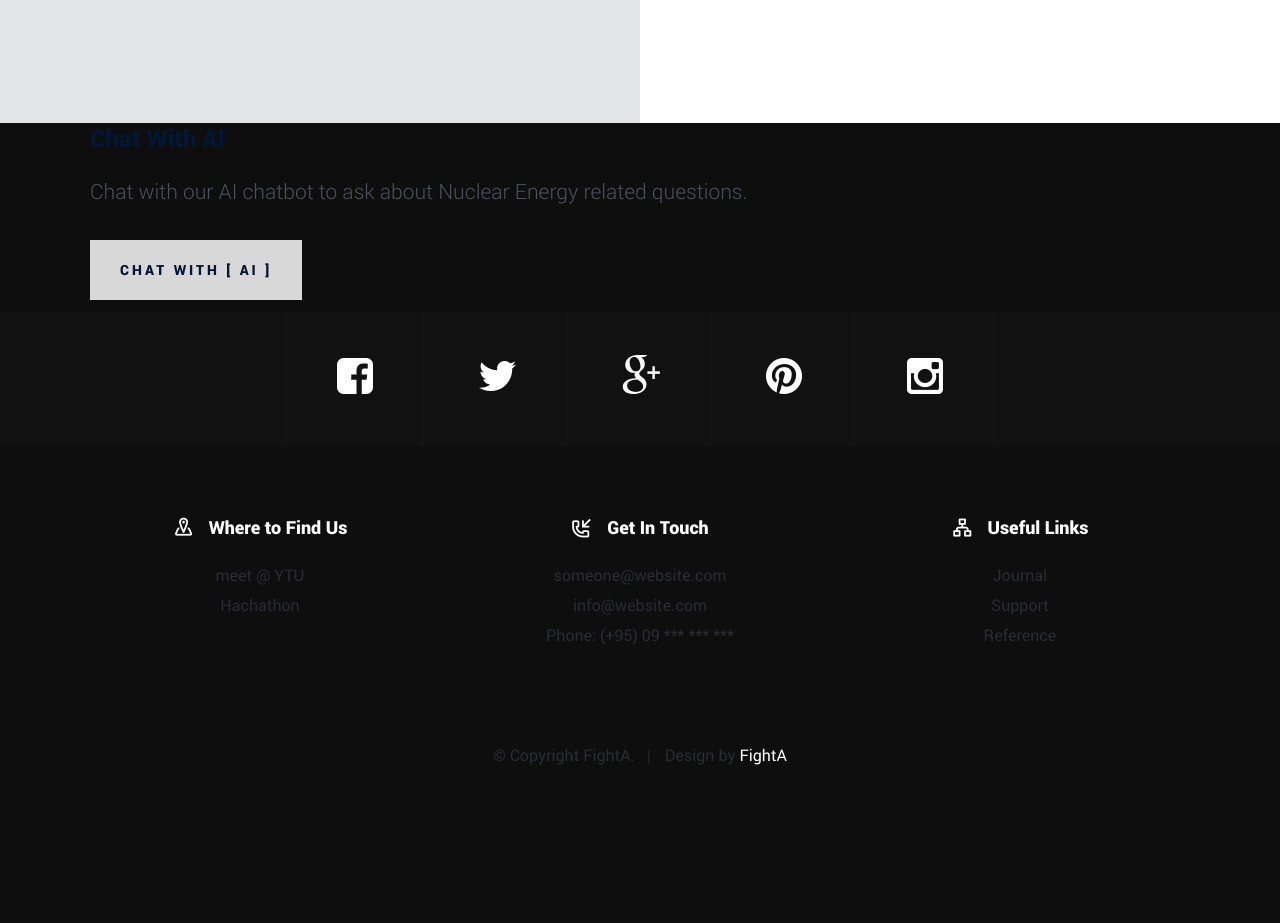
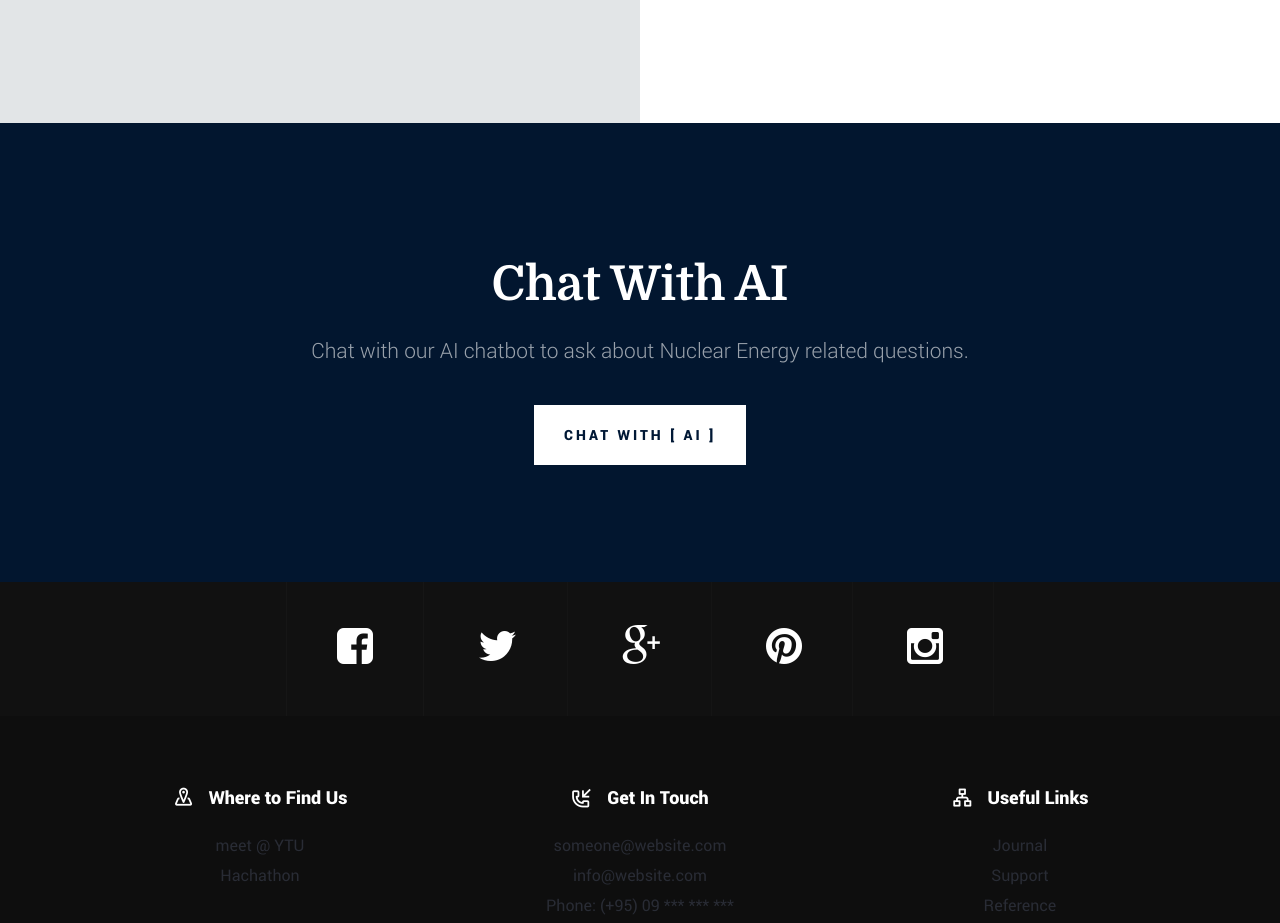
Before and after one commit to FightaHackathon/fightahackathon.github.io, a plain HTML site: page index.html in a window 1280 px wide. Shown: the part 4580-5503 px from the top of the page. Before the commit the page ends 5380 px from the top, so only its background shows below. Drawn offline with Linux system fonts and the light colour scheme; files whose address does not match are found by name.

Commit message:
Update main.css

```diff
--- a/css/main.css
+++ b/css/main.css
@@ -2191,7 +2191,7 @@ header .logo a {
  * 17. download - (_layout.scss)
  *
  * ------------------------------------------------------------------- */
-#download {
+#CAI {
 	position: relative;
 	background-image: url(../images/download-bg.jpg);
 	background-attachment: fixed;
@@ -2204,7 +2204,7 @@ header .logo a {
 	padding: 13.2rem 0 10.2rem;
 }
 
-#download .overlay {
+#CAI .overlay {
 	position: absolute;
 	top: 0;
 	left: 0;
@@ -2214,12 +2214,12 @@ header .logo a {
 	opacity: .85;
 }
 
-#download .download-content {
+#CAI .download-content {
 	position: relative;
 	max-width: 780px;
 }
 
-#download h2 {
+#CAI h2 {
 	font-family: "domine-bold", serif;
 	font-size: 4.8rem;
 	line-height: 1.25;
@@ -2227,11 +2227,11 @@ header .logo a {
 	color: white;
 }
 
-#download .lead {
+#CAI .lead {
 	color: rgba(255, 255, 255, 0.6);
 }
 
-#download .button {
+#CAI .button {
 	background: #FFFFFF;
 	color: #001835;
 	margin: .6rem 0 1.5rem 0;
```
